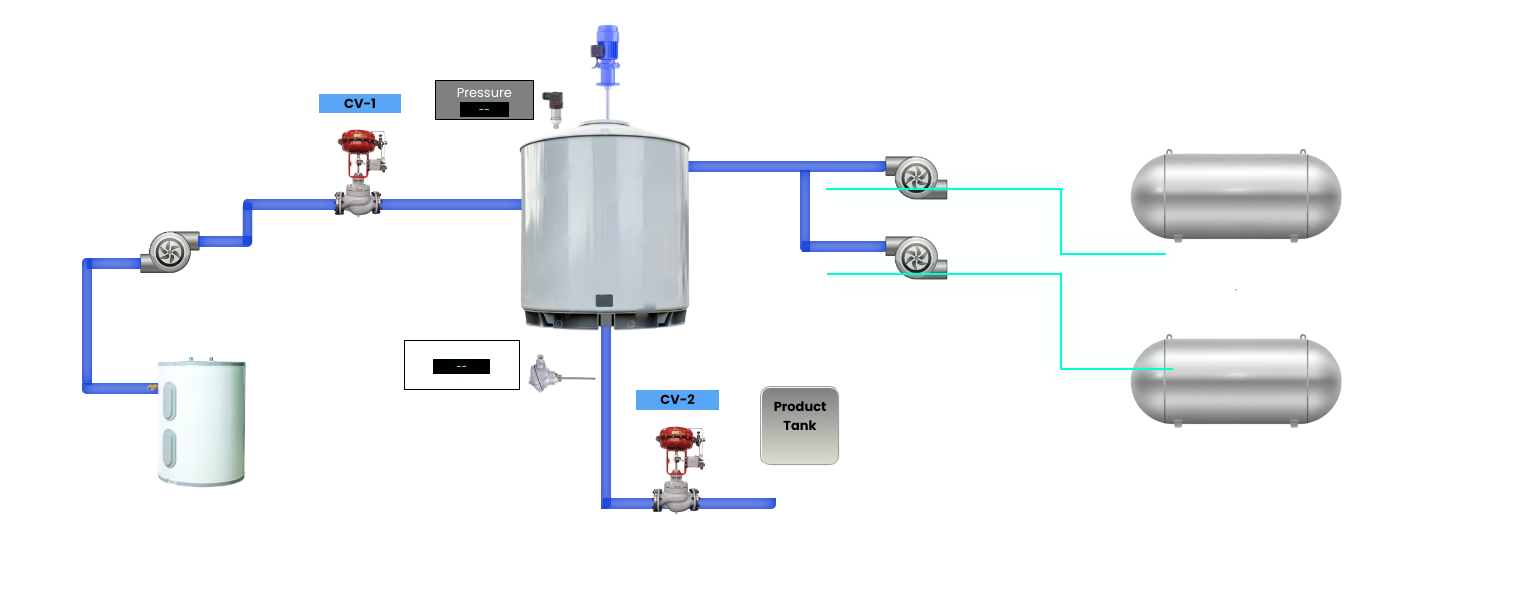
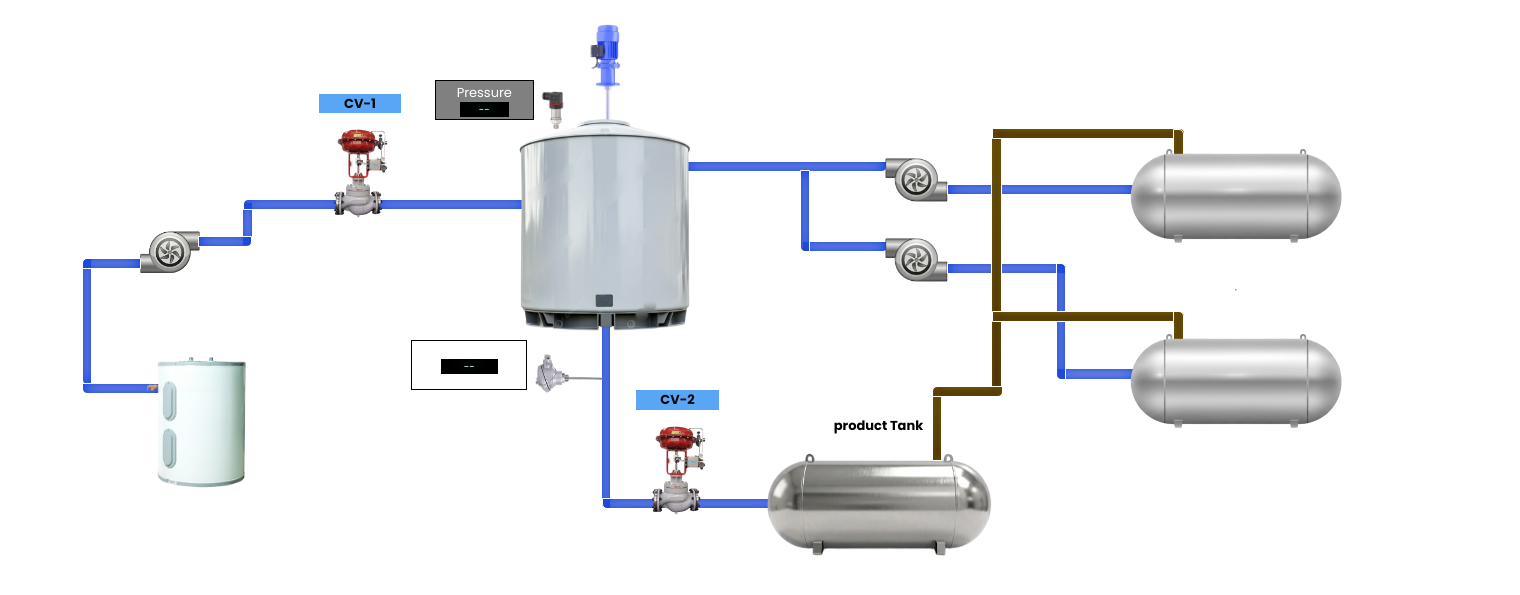
Before and after one commit to virajpednekar388/web-cstr, a Flask app: page /dashboard in a window 1520 px wide. Shown: the part 126-721 px from the top of the page. Run offline with Flask 3, Linux system fonts and the light colour scheme; the visitor is signed in with stand-in values (Sample User, id 1).

Commit message:
Update all files

```diff
--- a/static/css/dashboard.css
+++ b/static/css/dashboard.css
@@ -116,6 +116,7 @@
     background: linear-gradient(#010166);
     border-top-left-radius: 5px;
     border-bottom-left-radius: 5px;
+    border: 1px groove white;
 }
 
 .pipe-2 {
@@ -131,6 +132,7 @@
     background: linear-gradient(#010166);
     border-top-left-radius: 5px;
     border-bottom-right-radius: 5px;
+    border: 1px groove white;
 
 }
 
@@ -144,6 +146,7 @@
     box-shadow: inset 0 0 20px rgb(30, 82, 237), inset 0 0 10px rgb(13, 5, 105);
     background: linear-gradient(#010166);
     border-top-left-radius: 5px;
+    border: 1px groove white;
 }
 
 .pipe-4 {
@@ -157,19 +160,21 @@
     box-shadow: inset 0 0 20px rgb(30, 82, 237), inset 0 0 10px rgb(13, 5, 105);
     background: linear-gradient(#010166);
     border-bottom-left-radius: 5px;
+    border: 1px groove white;
 }
 
 .pipe-4-4 {
     height: 11px;
-    width: 54px;
+    width: 59px;
     position: absolute;
     margin-top: -53px;
-    margin-right: 339px;
+    margin-right: 344px;
     position: absolute;
     /* border: 1px groove #d4d4dd; */
     box-shadow: inset 0 0 20px rgb(30, 82, 237), inset 0 0 10px rgb(13, 5, 105);
     background: linear-gradient(#010166);
     border-top-left-radius: 5px;
+    border: 1px groove white;
 }
 
 .pipe-4-4-1 {
@@ -183,6 +188,7 @@
     box-shadow: inset 0 0 20px rgb(30, 82, 237), inset 0 0 10px rgb(13, 5, 105);
     background: linear-gradient(#010166);
     border-bottom-right-radius: 5px;
+    border: 1px groove white;
 }
 
 .pipe-5 {
@@ -196,6 +202,7 @@
     box-shadow: inset 0 0 20px rgb(30, 82, 237), inset 0 0 10px rgb(13, 5, 105);
     background: linear-gradient(#010166);
     border-bottom-right-radius: 5px;
+    border: 1px groove white;
 }
 
 /* heater code start */
@@ -311,26 +318,27 @@
 .pipe-6 {
     height: 206px;
     width: 10px;
-    position: absolute;
     margin-top: 232px;
     margin-right: -10px;
     position: absolute;
     /* border: 1px groove #d4d4dd; */
     box-shadow: inset 0 0 20px rgb(30, 82, 237), inset 0 0 10px rgb(13, 5, 105);
     background: linear-gradient(#010166);
-    border-bottom-right-radius: 5px;
+    border-bottom-left-radius: 5px;
+    border: 1px groove white;
 }
 
 .pipe-7 {
     height: 11px;
-    width: 173px;
+    width: 175px;
     margin-top: 426px;
     margin-right: -177px;
     position: absolute;
     /* border: 1px groove #d4d4dd; */
     box-shadow: inset 0 0 20px rgb(30, 82, 237), inset 0 0 10px rgb(13, 5, 105);
     background: linear-gradient(#010166);
-    border-bottom-right-radius: 5px;
+    border-bottom-left-radius: 5px;
+    border: 1px groove white;
 }
 
 .pipe-8 {
@@ -343,6 +351,7 @@
     box-shadow: inset 0 0 20px rgb(30, 82, 237), inset 0 0 10px rgb(13, 5, 105);
     background: linear-gradient(#010166);
     border-bottom-right-radius: 5px;
+    border: 1px groove white;
 }
 
 
@@ -356,6 +365,7 @@
     box-shadow: inset 0 0 20px rgb(30, 82, 237), inset 0 0 10px rgb(13, 5, 105);
     background: linear-gradient(#010166);
     border-bottom-right-radius: 5px;
+    border: 1px groove white;
 }
 
 .pipe-10 {
@@ -369,6 +379,7 @@
     box-shadow: inset 0 0 20px rgb(30, 82, 237), inset 0 0 10px rgb(13, 5, 105);
     background: linear-gradient(#010166);
     border-bottom-left-radius: 5px;
+    border: 1px groove white;
 }
 
 
@@ -538,7 +549,7 @@ h3 {
     width: 200px;
     /* background-color: #555; */
     margin-top: 150px;
-    margin-right: 195px;
+    margin-right: 180px;
     display: flex;
     flex-direction: row;
     justify-content: space-around;
@@ -639,29 +650,30 @@ h3 {
 
 /* -----------------section 3 pipe code start here------------------ */
 .pipe-15 {
-    height: 2px;
-    width: 237px;
+    height: 11px;
+    width: 188px;
+    margin-top: -202px;
+    margin-right: -244px;
     position: absolute;
-    margin-top: -202px;
-    margin-right: -51px;
-    color: black;
-    text-align: center;
-    z-index: 10;
-    border: 1px solid #00ffd5;
-    box-shadow: 0 0 20px rgba(0, 255, 213, 0.3), inset 0 0 10px rgba(0, 255, 213, 0.1);
+    /* border: 1px groove #d4d4dd; */
+    box-shadow: inset 0 0 20px rgb(30, 82, 237), inset 0 0 10px rgb(13, 5, 105);
+    background: linear-gradient(#010166);
+    border-bottom-right-radius: 5px;
+    border: 1px groove white;
 }
 
 .pipe-16 {
-    height: 2px;
-    width: 235px;
+    height: 11px;
+    width: 120px;
+    margin-top: -44px;
+    margin-right: -176px;
     position: absolute;
-    margin-top: -33px;
-    margin-right: -51px;
-    color: black;
-    text-align: center;
-    z-index: 10;
-    border: 1px solid #00ffd5;
-    box-shadow: 0 0 20px rgba(0, 255, 213, 0.3), inset 0 0 10px rgba(0, 255, 213, 0.1);
+    /* border: 1px groove #d4d4dd; */
+    box-shadow: inset 0 0 20px rgb(30, 82, 237), inset 0 0 10px rgb(13, 5, 105);
+    background: linear-gradient(#010166);
+    /* border-bottom-right-radius: 5px; */
+    border: 1px groove white;
+    border-top-right-radius: 5px;
 }
 
 .pipe-17 {
@@ -679,17 +691,112 @@ h3 {
 }
 
 .pipe-18 {
-    height: 97px;
-    width: 2px;
-    position: absolute;
+    height: 117px;
+    width: 10px;
     margin-top: 63px;
     margin-right: -285px;
-    color: black;
-    text-align: center;
-    z-index: 10;
-    border: 1px solid #00ffd5;
-    box-shadow: 0 0 20px rgba(0, 255, 213, 0.3), inset 0 0 10px rgba(0, 255, 213, 0.1);
+    position: absolute;
+    /* border: 1px groove #d4d4dd; */
+    box-shadow: inset 0 0 20px rgb(30, 82, 237), inset 0 0 10px rgb(13, 5, 105);
+    background: linear-gradient(#010166);
+    border-bottom-left-radius: 5px;
+    border-top-right-radius: 5px;
+    border: 1px groove white;
 }
+
+.pipe-1-18 {
+    height: 73px;
+    width: 10px;
+    margin-top: 269px;
+    margin-right: -36px;
+    position: absolute;
+    /* border: 1px groove #d4d4dd; */
+    box-shadow: inset 0 0 20px rgb(87, 45, 3), inset 0 0 10px rgb(204, 212, 42);
+    background: linear-gradient(#5c6601, #000000);
+    border-top-left-radius: 5px;
+    border: 1px groove white;
+}
+
+.pipe-2-18 {
+    height: 266px;
+    width: 11px;
+    margin-top: -58px;
+    margin-right: -155px;
+    position: absolute;
+    /* border: 1px groove #d4d4dd; */
+    box-shadow: inset 0 0 20px rgb(87, 45, 3), inset 0 0 10px rgb(204, 212, 42);
+    background: linear-gradient(#5c6601, #000000);
+    border-top-left-radius: 5px;
+    border: 1px groove white;
+}
+
+.pipe-3-18 {
+    height: 11px;
+    width: 71px;
+    margin-top: 203px;
+    margin-right: -98px;
+    position: absolute;
+    /* border: 1px groove #d4d4dd; */
+    box-shadow: inset 0 0 20px rgb(87, 45, 3), inset 0 0 10px rgb(204, 212, 42);
+    background: linear-gradient(#5c6601, #000000);
+    /* border-bottom-right-radius: 5px; */
+    border: 1px groove white;
+    border-top-left-radius: 5px;
+    border-bottom-right-radius: 5px;
+}
+
+.pipe-4-18 {
+    height: 11px;
+    width: 193px;
+    margin-top: -313px;
+    margin-right: -339px;
+    position: absolute;
+    box-shadow: inset 0 0 20px rgb(87, 45, 3), inset 0 0 10px rgb(204, 212, 42);
+    background: linear-gradient(#5c6601, #000000);
+    border: 1px groove white;
+    border-top-right-radius: 5px;
+    border-bottom-right-radius: 5px;
+}
+
+.pipe-5-18 {
+    height: 69px;
+    width: 11px;
+    margin-top: -254px;
+    margin-right: -520px;
+    position: absolute;
+    /* border: 1px groove #d4d4dd; */
+    box-shadow: inset 0 0 20px rgb(87, 45, 3), inset 0 0 10px rgb(204, 212, 42);
+    background: linear-gradient(#5c6601, #000000);
+    border-top-right-radius: 5px;
+    border: 1px groove white;
+}
+
+.pipe-6-18 {
+    height: 11px;
+    width: 193px;
+    margin-top: 52px;
+    margin-right: -339px;
+    position: absolute;
+    box-shadow: inset 0 0 20px rgb(87, 45, 3), inset 0 0 10px rgb(204, 212, 42);
+    background: linear-gradient(#5c6601, #000000);
+    border: 1px groove white;
+    border-top-right-radius: 5px;
+    border-bottom-right-radius: 5px;
+}
+
+.pipe-7-18 {
+    height: 69px;
+    width: 11px;
+    margin-top: 111px;
+    margin-right: -520px;
+    position: absolute;
+    /* border: 1px groove #d4d4dd; */
+    box-shadow: inset 0 0 20px rgb(87, 45, 3), inset 0 0 10px rgb(204, 212, 42);
+    background: linear-gradient(#5c6601, #000000);
+    border-top-right-radius: 5px;
+    border: 1px groove white;
+}
+
 
 /* all pumps code  */
 .dashboard .main-layout .cstr-layout .process .All-pumps {
@@ -701,6 +808,7 @@ h3 {
     /* align-self: self-start; */
     text-align: center;
     gap: 10px;
+    margin-bottom:35px;
 
 }
 
@@ -742,21 +850,32 @@ h3 {
 
 /* tank code start  */
 .dashboard .main-layout .cstr-layout .tank-product {
-    width: 80px;
-    height: 80px;
-    background: linear-gradient(grey, rgb(219, 221, 209));
+    width: 318px;
+    height: 238px;
     display: flex;
     justify-content: center;
-    align-self: start;
+    align-self: flex-end;
     color: black;
     transition: all 400ms ease;
-    margin-top: 72px;
-    border-radius: 10px;
-    border: 2px groove whitesmoke;
+    margin-bottom: -125px;
+    flex-direction: column;
+    text-align: center;
+    margin-right: 40px;
+    /* background-color: #00a3a3; */
 }
 
-.dashboard .main-layout .cstr-layout .tank-product #product-text {
+.dashboard .main-layout .cstr-layout .tank-product .product-text {
     font-size: 10px;
+    display: inline-block;
+    margin-top: 30px;
+    margin-bottom: 0px;
+
+}
+
+.dashboard .main-layout .cstr-layout .tank-product img{
+    height: 50%;
+    width: 100%;
+    object-fit: cover;
 }
 
 
@@ -768,27 +887,17 @@ h3 {
 /* ------------------section 4 pipe code start here--------------- */
 
 .pipe-19 {
-    height: 2px;
-    width: 113px;
-    border: 1px solid #00ffd5;
-    box-shadow: 0 0 20px rgba(0, 255, 213, 0.3), inset 0 0 10px rgba(0, 255, 213, 0.1);
+    height: 12px;
+    width: 81px;
+    margin-top: 167px;
+    margin-right: 277px;
     position: absolute;
-    margin-top: 158px;
-    margin-right: 239px;
-    color: black;
-    text-align: center;
-}
-
-.pipe-20 {
-    height: 2px;
-    width: 105px;
-    border: 1px solid #00ffd5;
-    box-shadow: 0 0 20px rgba(0, 255, 213, 0.3), inset 0 0 10px rgba(0, 255, 213, 0.1);
-    position: absolute;
-    margin-top: -72px;
-    margin-right: 245px;
-    color: black;
-    text-align: center;
+    /* border: 1px groove #d4d4dd; */
+    box-shadow: inset 0 0 20px rgb(30, 82, 237), inset 0 0 10px rgb(13, 5, 105);
+    background: linear-gradient(#010166);
+    border-bottom-left-radius: 5px;
+    border: 1px groove white;
+    z-index: -1;
 }
 
 
--- a/templates/dashboard.html
+++ b/templates/dashboard.html
@@ -151,8 +151,17 @@
 
                         <div class="pipe-15"></div>
                         <div class="pipe-16"></div>
-                        <div class="pipe-17"></div>
                         <div class="pipe-18"></div>
+                        <div class="pipe-1-18"></div>
+                        <div class="pipe-2-18"></div>
+                        <div class="pipe-3-18"></div>
+                        <div class="pipe-4-18"></div>
+                        <div class="pipe-5-18"></div>
+
+                        <div class="pipe-6-18"></div>
+                        <div class="pipe-7-18"></div>
+
+
                         <!-- reactor and stirrer code should be in one container finnish -->
 
                         <!-- pump A and b should be with tank produc  -->
@@ -170,9 +179,8 @@
                         </div>
                         <!-- tank product -->
                         <div class="tank-product">
-                            <div id="product">
-                                <h1 id="product-text" style="font-size: small; text-align:center">Product Tank</h1>
-                            </div>
+                            <div class="product-text"><h1>product Tank</h1></div>
+                            <img id="product-tank" src="{{ url_for('static', filename='productTank.png') }}" alt="Product Tank">
                         </div>
                     </div>
                     <!-- pump A and b should be with tank produc  -->
@@ -181,7 +189,7 @@
                     <div class="section-1">
 
                         <div class="pipe-19"></div>
-                        <div class="pipe-20"></div>
+                        <!-- <div class="pipe-20"></div> -->
                         <!-- reactant code a and b  -->
                         <div class="tank-reactant">
                             <div id="Reactant-tank-A">
```
Also changed, not shown: static/no.png (added), static/productTank.png (renamed from static/stainless.png).
